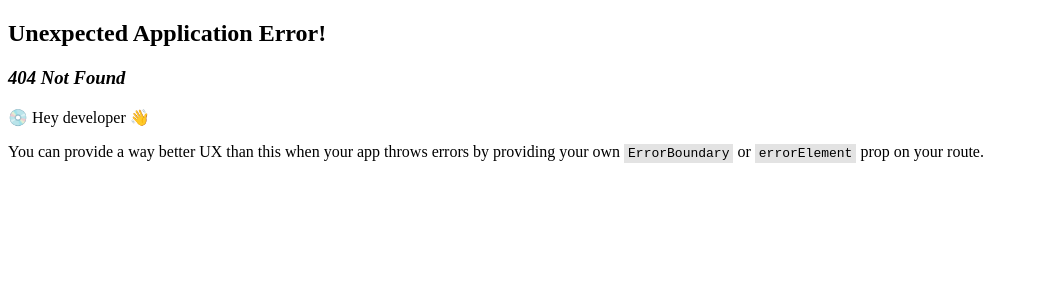
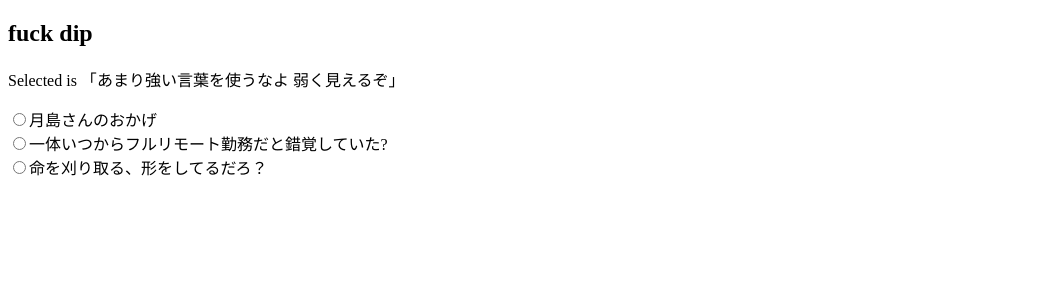
Before and after one commit to yasuaki640/react-tutorial-udemy-code-mafia, a React (Vite) app: page /control-syntax_2 in a window 1280 px wide. Before the commit this address had no page. Shown: the top 300 px of the page, without its empty margins (0-1039 px from the left). Built offline with nearby package versions, Linux system fonts and the light colour scheme.

Commit message:
Add ControlSyntax_2 component

```diff
--- a/src/main.tsx
+++ b/src/main.tsx
@@ -9,6 +9,7 @@ import { EventListenerState0412_exercise } from "./pages/EventListenerState0412_
 import { EventListenerState0412_exercise_2 } from "./pages/EventListenerState0412_exercise_2.tsx";
 import { StateComponent } from "./pages/StateComponent.tsx";
 import { ControlSyntax } from "./pages/ControlSyntax/ControlSyntax.tsx";
+import { ControlSyntax_2 } from "./pages/ControlSyntax/ControlSyntax_2.tsx";
 
 const router = createBrowserRouter([
   {
@@ -43,6 +44,10 @@ const router = createBrowserRouter([
     path: "/control-syntax",
     element: <ControlSyntax />,
   },
+  {
+    path: "/control-syntax_2",
+    element: <ControlSyntax_2 />,
+  },
 ]);
 
 ReactDOM.createRoot(document.getElementById("root")!).render(
--- /dev/null
+++ b/src/pages/ControlSyntax/ControlSyntax_2.tsx
@@ -0,0 +1,36 @@
+import { useState } from "react";
+
+const animals: string[] = ["dog", "cat", "bird"];
+
+export const ControlSyntax_2 = () => {
+  const [maxim, setMaxim] = useState("あまり強い言葉を使うなよ 弱く見えるぞ");
+  const onChange = (e) => setMaxim(e.target.value);
+
+  const maximOptions = [
+    "月島さんのおかげ",
+    "一体いつからフルリモート勤務だと錯覚していた?",
+    "命を刈り取る、形をしてるだろ？",
+  ];
+
+  return (
+    <>
+      <h2>fuck dip</h2>
+      <p>Selected is 「{maxim}」</p>
+      <div>
+        {maximOptions.map((option) => (
+          <div key={option}>
+            <label>
+              <input
+                type="radio"
+                value={option}
+                checked={option === maxim}
+                onChange={onChange}
+              />
+              {option}
+            </label>
+          </div>
+        ))}
+      </div>
+    </>
+  );
+};
```
